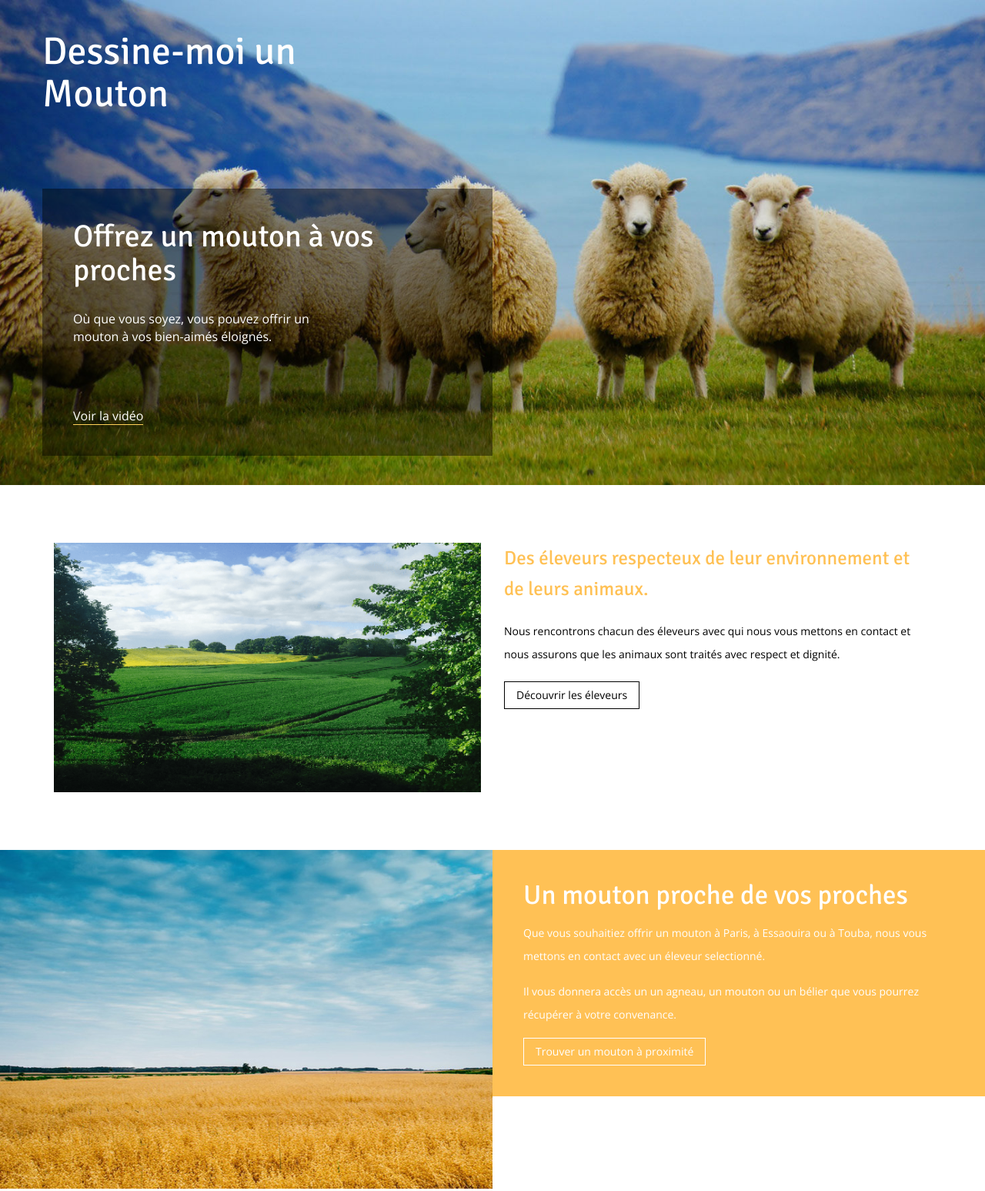
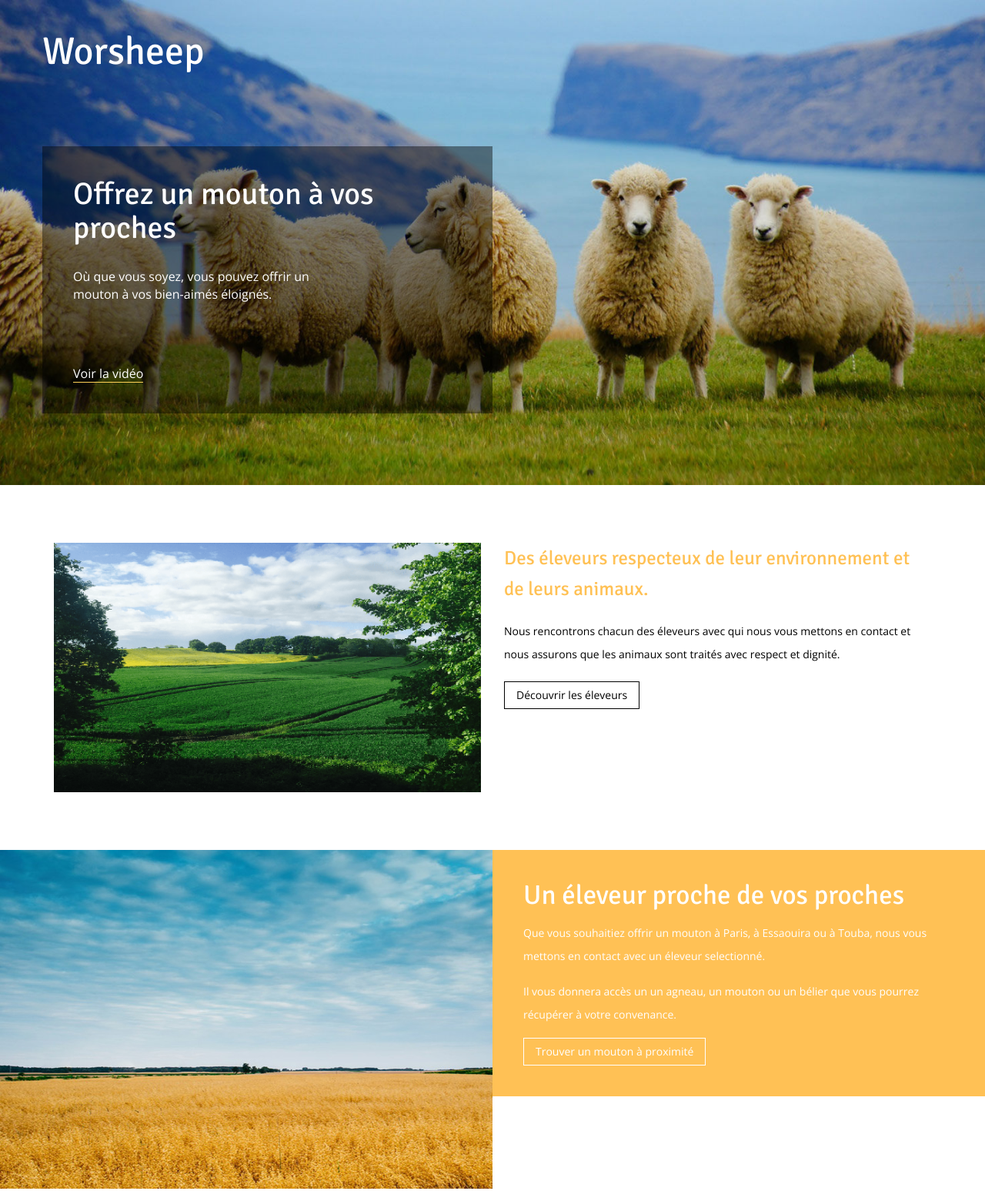
Before and after one commit to kebche/sheepy, a plain HTML site: page index.html in a window 1280 px wide. Shown: the top 1547 px of the page at 77% size. Drawn offline with nearby package versions, Linux system fonts and the light colour scheme.

Commit message:
changed name

```diff
--- a/index.html
+++ b/index.html
@@ -38,7 +38,7 @@
 			<div class="header">
 				<div class="container">
 					<div class="logo">
-						<a href="index.html"><h2>Dessine-moi un Mouton</h2></a>
+						<a href="index.html"><h2>Worsheep</h2></a>
 					</div>
 					<!-- Navbar -->
 					<!-- <div class="total-navbar">
@@ -111,7 +111,7 @@
 
 				</div>
 				<div class="col-md-6 col-sm-6 offer-right">
-					<h3>Un mouton proche de vos proches</h3>
+					<h3>Un éleveur proche de vos proches</h3>
 					<p class="w3l">Que vous souhaitiez offrir un mouton à Paris, à Essaouira ou à Touba, nous vous mettons en contact avec un éleveur selectionné.</p>
 					<p>Il vous donnera accès un un agneau, un mouton ou un bélier que vous pourrez récupérer à votre convenance.</p>
 					<a href="#" data-toggle="modal" data-target="#myModal">Trouver un mouton à proximité</a>
```
